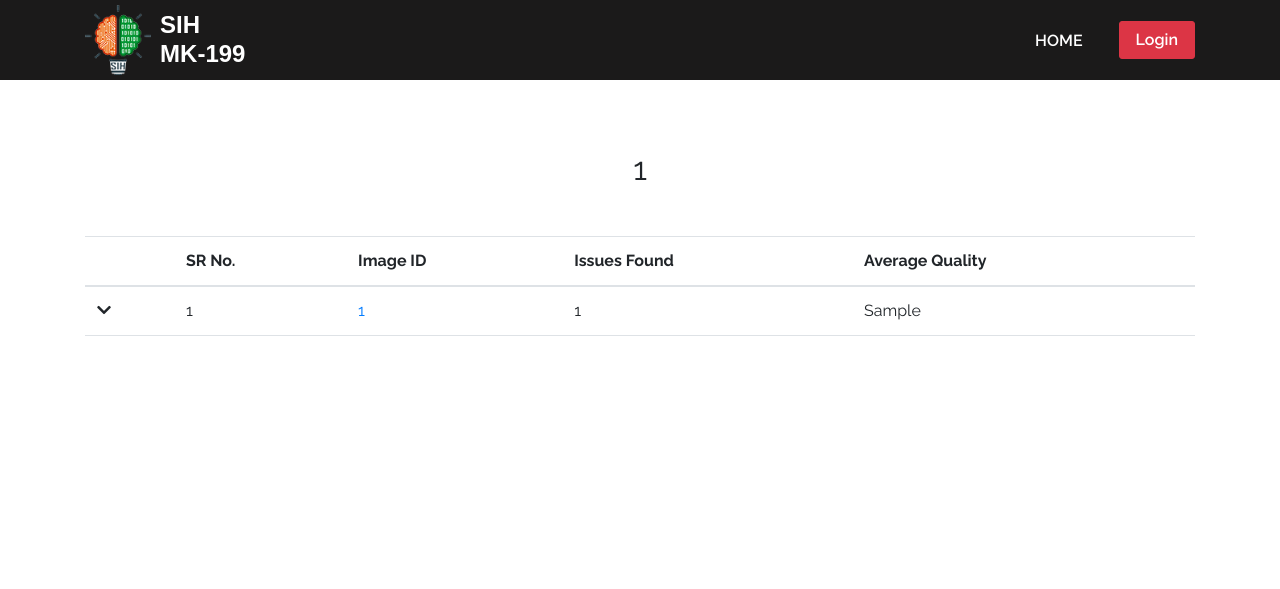
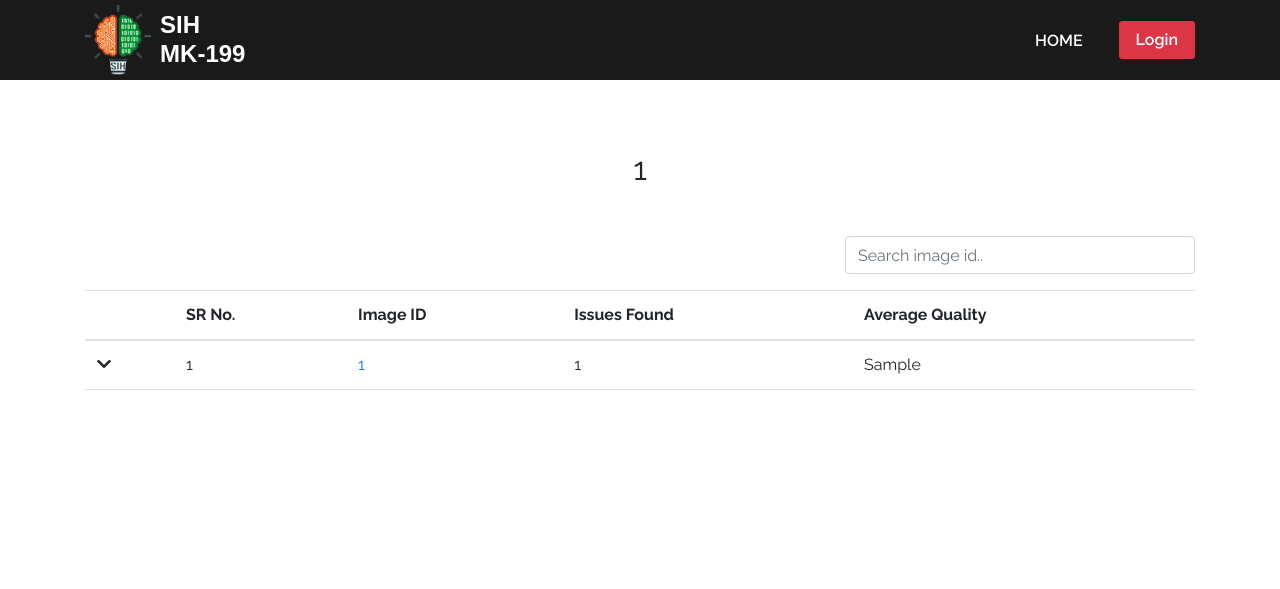
Before and after one commit to garg3133/cliffhangers, a Django app: template templates/home/road_details.html in a window 1280 px wide. Shown: the top 589 px of the page. Run offline with Django 3.2, Linux system fonts and the light colour scheme; the template is opened without the code that fills it: most values are stand-ins (such as "Sample title", 1, 10 or a date in 2020); some libraries are stand-ins or nearby versions.

Commit message:
filter images by image-id

```diff
--- a/templates/home/road_details.html
+++ b/templates/home/road_details.html
@@ -23,8 +23,13 @@
         {% endif %}
 
         {% if road.images.all %}
+        <div class="row justify-content-end">
+            <div class="col-md-4">
+                <input type="text" id="filter_images" class="form-control mb-3 mx-auto" onkeyup="filter_images()" placeholder="Search image id..">
+            </div>
+        </div>
         <div id="accordion">
-            <table class="table table-hover">
+            <table id="images_table" class="table table-hover">
                 <thead>
                     <tr>
                         <th></th>
@@ -104,4 +109,27 @@
         }, 5000)
     }
 </script>
+<script>
+    function filter_images() {
+      // Declare variables
+      let input, filter, table, tr, td, i, txtValue;
+      input = document.getElementById("filter_images");
+      filter = input.value.toUpperCase();
+      table = document.getElementById("images_table");
+      tr = table.querySelectorAll(".collapsible-row");
+
+      // Loop through all table rows, and hide those who don't match the search query
+      for (i = 0; i < tr.length; i++) {
+        td = tr[i].getElementsByTagName("td")[2];
+        if (td) {
+          txtValue = td.textContent || td.innerText;
+          if (txtValue.toUpperCase().indexOf(filter) > -1) {
+            tr[i].style.display = "";
+          } else {
+            tr[i].style.display = "none";
+          }
+        }
+      }
+    }
+</script>
 {% endblock %}
```
